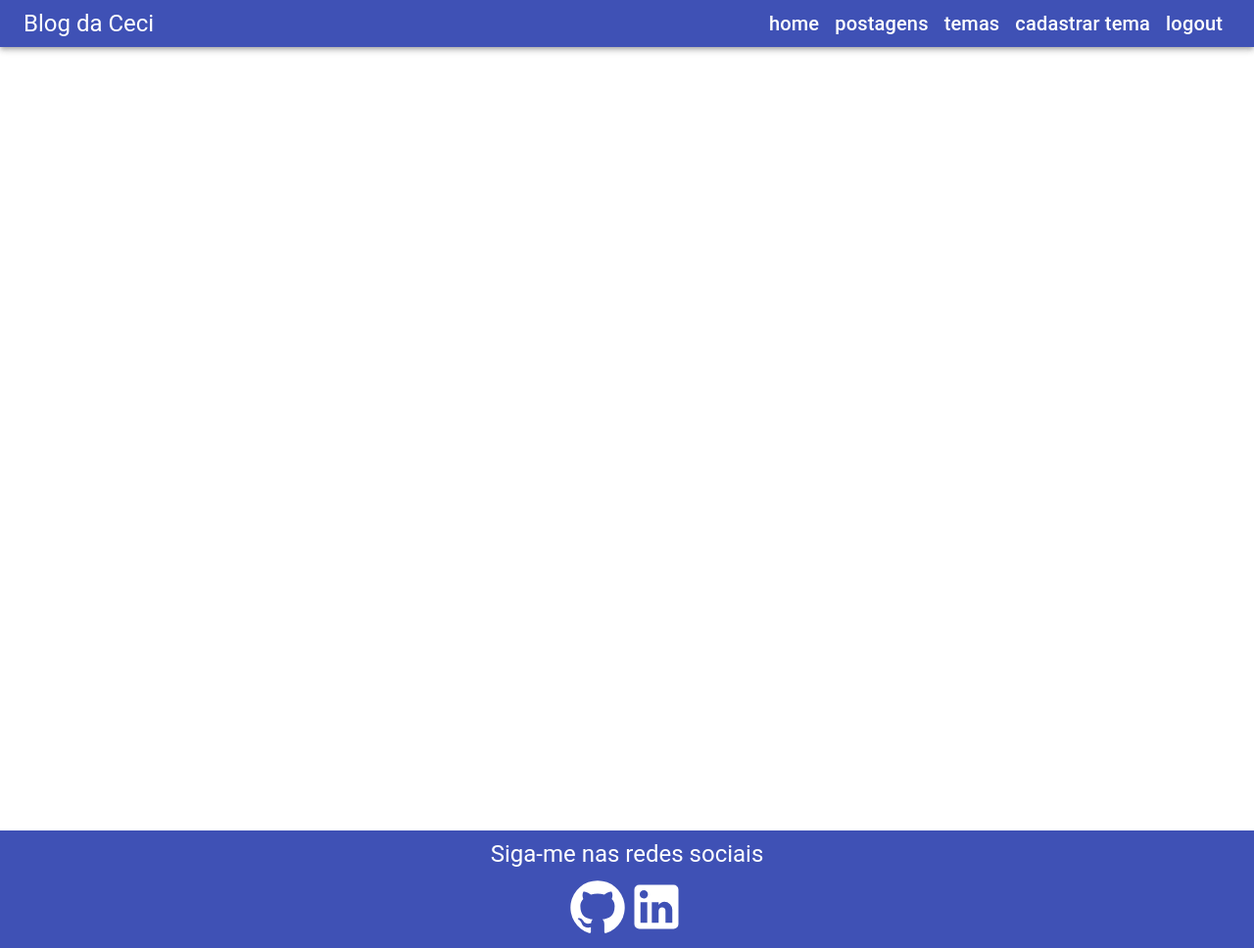
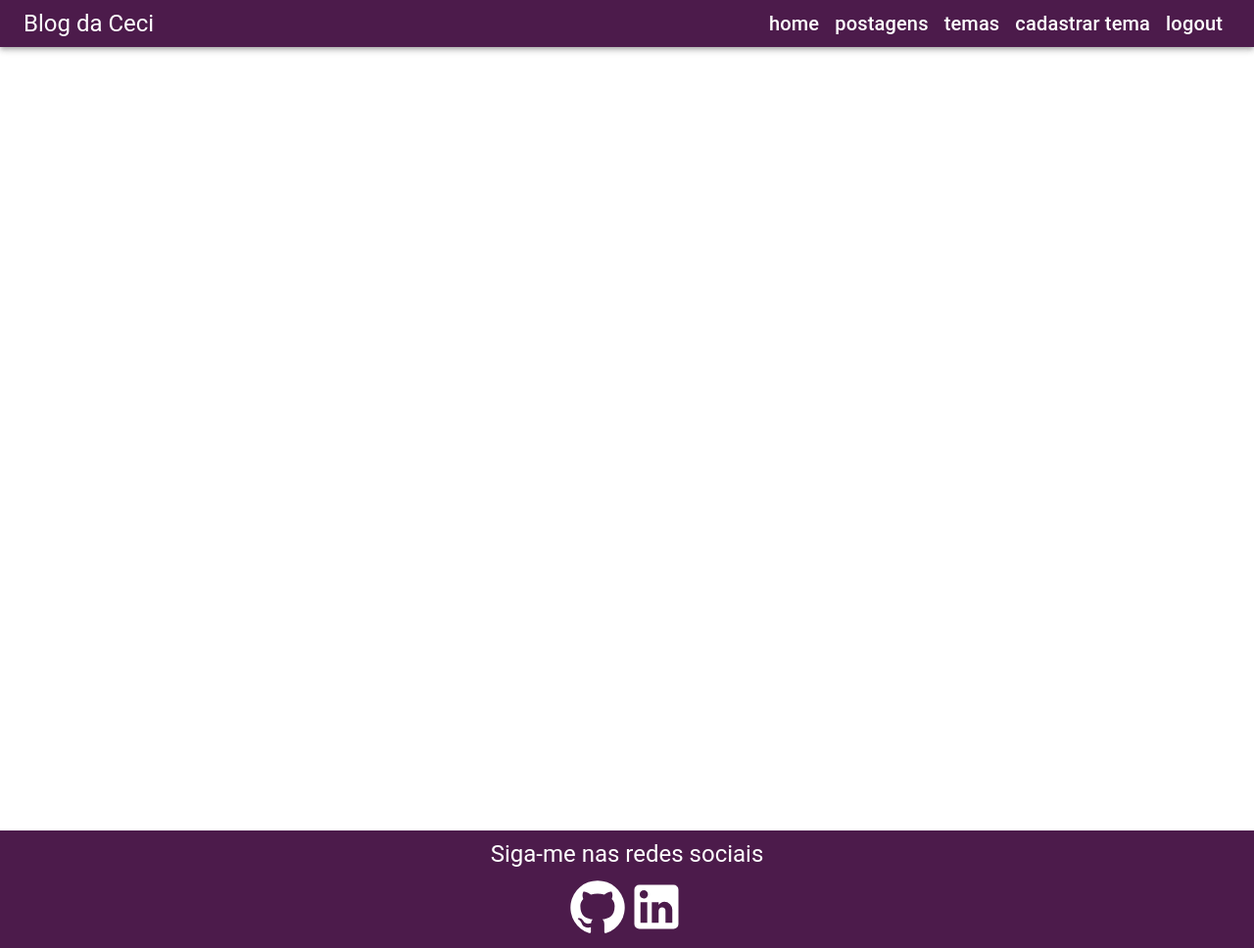
Before and after one commit to cecilianakamura/projetoBlogPessoal, a React (Create React App) app: page /cadastro in a window 1280 px wide. Shown: the whole page at 98% size. Built offline with nearby package versions, Linux system fonts and the light colour scheme.

Commit message:
Modificando background-color

```diff
--- a/src/components/estaticos/footer/Footer.tsx
+++ b/src/components/estaticos/footer/Footer.tsx
@@ -8,7 +8,7 @@ function Footer() {
         <>
             <Grid container direction="row" justifyContent="center" alignItems="center">
                 <Grid alignItems="center" item xs={12}>
-                    <Box style={{ backgroundColor: "#3F51B5", height: "120px" }}>
+                    <Box style={{ backgroundColor: "#4c1b4b", height: "120px" }}>
                         <Box paddingTop={1} display="flex" alignItems="center" justifyContent="center">
                             <Typography variant="h5" align="center" gutterBottom style={{ color: "white" }}>Siga-me nas redes sociais </Typography>
                         </Box>
--- a/src/components/estaticos/navbar/Navbar.css
+++ b/src/components/estaticos/navbar/Navbar.css
@@ -1,6 +1,7 @@
 .navbarBarra{
     display: flex;
     justify-content: space-between;
+    background-color: #4c1b4b;
 }
 
 .cursor{
```
